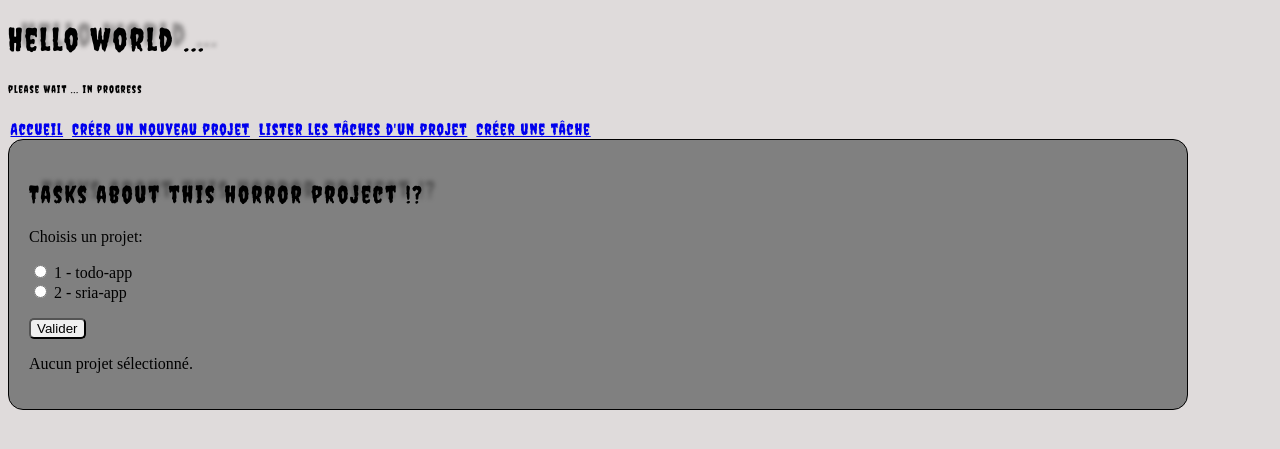
After one commit to jeanfimollheger/simply, a Django app: page /tasks-project/ in a window 1280 px wide. The commit adds this page. Shown: the top 449 px of the page. Run offline with Django 4.2, Linux system fonts and the light colour scheme; data comes from the database, SQL or seed files in the repository; both versions use the stored data as it was after the commit; some web fonts are replaced.

Commit message:
tasks about select project

```diff
--- a/holding/urls.py
+++ b/holding/urls.py
@@ -16,11 +16,12 @@ Including another URLconf
 """
 from django.contrib import admin
 from django.urls import path
-from todo.views import index_view, ProjectCreateView, TaskCreateView
+from todo.views import index_view, ProjectCreateView, TaskCreateView, TasksProjectList
 
 urlpatterns = [
     path('admin/', admin.site.urls),
     path('', index_view, name='index'),
     path('project-create/', ProjectCreateView.as_view(), name='project-create'),
+    path('tasks-project/', TasksProjectList.as_view(), name='tasks-project'),
     path('task-create/', TaskCreateView.as_view(), name='task-create'),
 ]
--- a/templates/index.html
+++ b/templates/index.html
@@ -14,6 +14,7 @@
     <div class="flexbox">
       <a href="{% url 'index' %}">Accueil</a>
       <a href="{% url 'project-create' %}">Créer un nouveau projet</a>
+      <a href="{% url 'tasks-project' %}">Lister les tâches d'un projet</a>
       <a href="{% url 'task-create' %}">Créer une tâche</a>
     </div>
 
--- a/todo/forms.py
+++ b/todo/forms.py
@@ -7,6 +7,16 @@ class ProjectCreateForm(forms.ModelForm):
     fields = ['name', 'target_project_date']
 
 
+
+class ProjectTasksListForm(forms.Form):
+  project= forms.ModelChoiceField(
+    queryset=Project.objects.all(),
+    widget=forms.RadioSelect(),
+    label="Choisis un projet"
+  )
+
+
+
 class TaskCreateForm(forms.ModelForm):
   class Meta:
     model= Task
--- a/todo/templates/todo/combined_task_form.html
+++ b/todo/templates/todo/combined_task_form.html
@@ -22,13 +22,13 @@
       </ul>
 
       <h2>Les projets</h2>
-      <h6>un projet te manque et la terre est dépeuplée ...</h6>
-      <a href="{% url 'project-create' %}">Créer un nouveau projet</a>
       <ul>
         {% for object in projects_list %}
         <li>{{ object.id }} - {{ object.name }}</li>
         {% endfor %}
       </ul>
+      <h6>un projet te manque et la terre est dépeuplée ...</h6>
+      <a href="{% url 'project-create' %}">Créer un nouveau projet</a>
     </div>
     <div class="sub-grid-container">
       <h2>Les tâches</h2>
--- /dev/null
+++ b/todo/templates/todo/tasks_project.html
@@ -0,0 +1,24 @@
+{% extends 'index.html' %} {% load static %}
+<link rel="stylesheet" href="{% static 'todo/style.css' %}" />
+{% block content %}
+<h2>Tasks about this horror project !?</h2>
+<!-- <a href="{% url 'index' %}">Accueil</a> -->
+
+<form method="POST">
+  {% csrf_token %} {{ form.as_p }}
+
+  <button type="submit">Valider</button>
+</form>
+
+{% if selected_project %}
+<h2>Tasks about {{ selected_project.name }}:</h2>
+<ul>
+  {% for task in tasks_about_selected_project %}
+  <li>{{ task.name }} - {{ task.target_date }}</li>
+  {% empty %}
+  <li>Aucune tâche pour ce projet.</li>
+  {% endfor %}
+</ul>
+{% else %}
+<p>Aucun projet sélectionné.</p>
+{% endif %} {% endblock %}
--- a/todo/views.py
+++ b/todo/views.py
@@ -1,8 +1,8 @@
 from django.shortcuts import render
 
-from django.views.generic import CreateView, FormView, TemplateView
+from django.views.generic import CreateView, FormView, ListView, TemplateView
 from .models import Category, Project, Task
-from .forms import ProjectCreateForm, TaskCreateForm
+from .forms import ProjectCreateForm, TaskCreateForm, ProjectTasksListForm
 
 from django.urls import reverse, reverse_lazy
 
@@ -12,11 +12,44 @@ def index_view(request):
   return render(request, 'index.html')
 
 
+
 class ProjectCreateView(CreateView):
   model= Project
   form_class= ProjectCreateForm
   template_name='todo/project_form.html'
   success_url = reverse_lazy('index')
+
+
+
+class TasksProjectList(FormView):
+  model= Project
+  template_name= 'todo/tasks_project.html'
+  form_class= ProjectTasksListForm
+  success_url = reverse_lazy('index')
+
+  def get_context_data(self, **kwargs):
+      context = super().get_context_data(**kwargs)
+      # Ajoutez les projets et tâches au contexte
+      context['projects'] = Project.objects.all()
+      context['tasks'] = Task.objects.all()
+      print('##################################')
+      for project in Project.objects.all():
+        print(project.name)
+      print('##################################')
+      return context
+
+  def form_valid(self, form):
+    selected_project = form.cleaned_data['project']
+    tasks_about_selected_project = selected_project.tasks.all()  # Récupère les tâches liées au projet sélectionné
+    print(f"Tâches pour {selected_project.name}: {tasks_about_selected_project}")
+    context = self.get_context_data(form=form)
+    context.update({
+        'selected_project': selected_project,
+        'tasks_about_selected_project': tasks_about_selected_project,
+    })
+    return self.render_to_response(context)
+
+
 
 class TaskCreateView(FormView):
   template_name='todo/combined_task_form.html'
```
Also changed, not shown: todo/templates/todo/project_form.html (+3 -5 lines), db.sqlite3.
